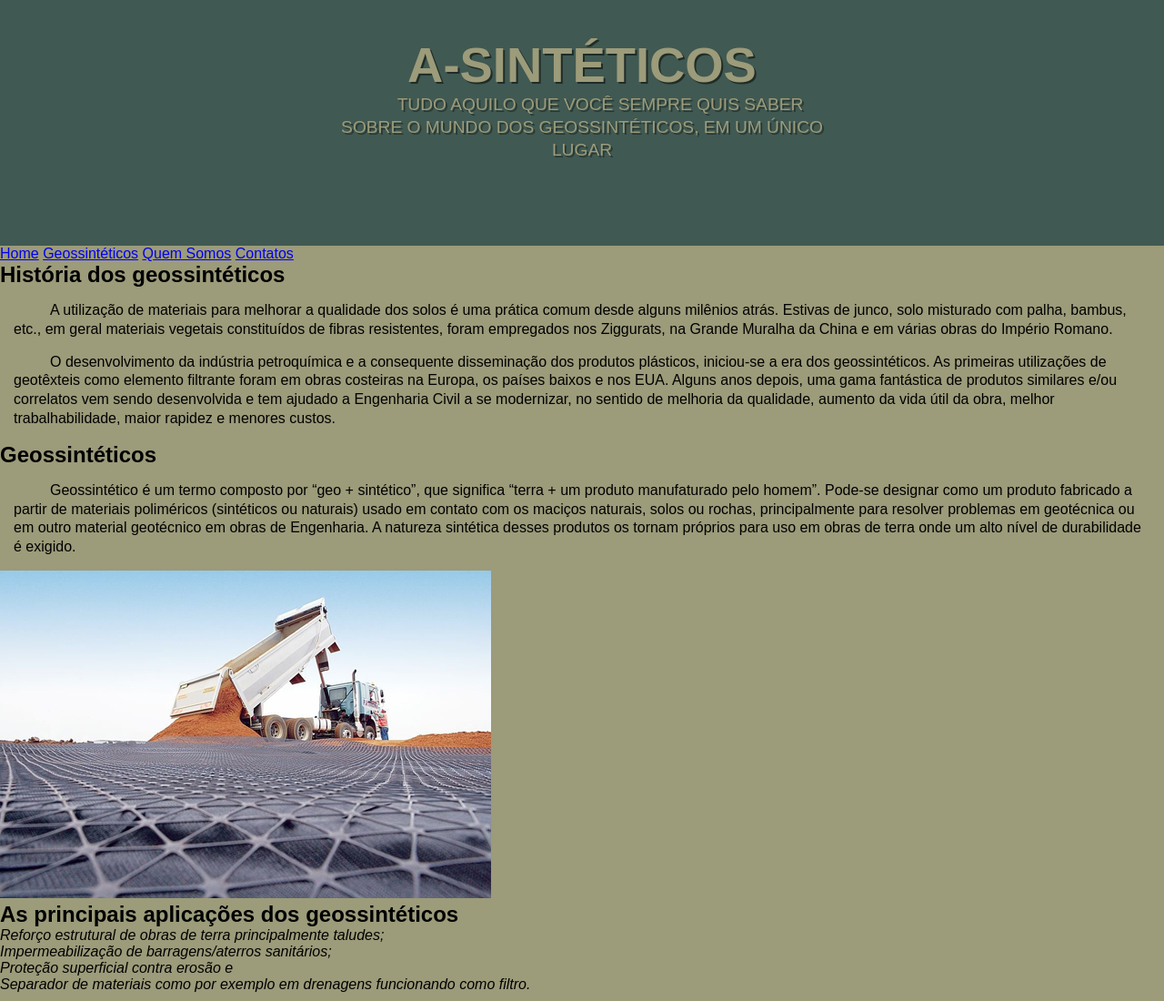
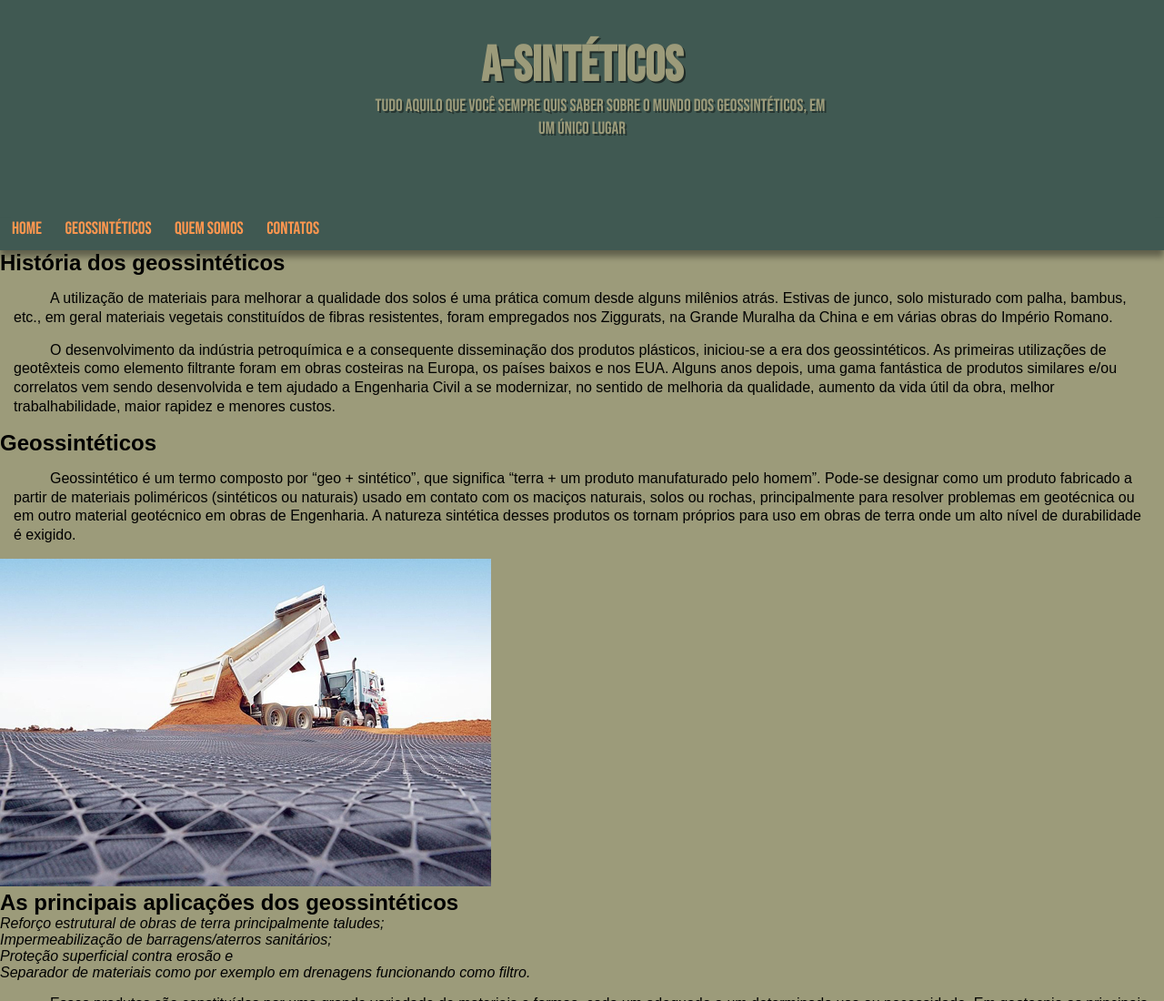
Before and after one commit to vandesonsantos/a-asinteticos, a plain HTML site: page index.html in a window 1280 px wide. Shown: the top 1100 px of the page at 91% size. Drawn offline with Linux system fonts and the light colour scheme.

Commit message:
cabeçalho

```diff
--- a/index.html
+++ b/index.html
@@ -16,7 +16,7 @@
     </header>
 
     <!--Menu de Navegação-->
-    <nav>
+    <nav class="menu">
         <a href="#">Home</a>
         <a href="#">Geossintéticos</a>
         <a href="#">Quem Somos</a>
--- a/src/css/estilo.css
+++ b/src/css/estilo.css
@@ -1,64 +1,83 @@
 @charset "UTF-08";
 
-/* Seletor glogal-reset */
-* {
-    margin: 0;
-    padding: 0;
-}
-
-/* Importação de fontes do google fonts */
+/* Importação de fontes do google font */
 @import url('https://fonts.googleapis.com/css2?family=Rajdhani:wght@300;400;500;600;700&display=swap');
 
-@import url('https://fonts.googleapis.com/css2? family= Bebas+Neue & display=swap');
+@import url('https://fonts.googleapis.com/css2?family=Bebas+Neue&display=swap');
 
-/* Configurações de variáveis em CSS, cor e fontes */
+/* Configurações de variáveis em CSS */
 :root {
     --cor0: #405952;
     --cor1: #4b7070;
     --cor2: #9c9b7a;
     --cor3: #ff974f;
     --cor4: #ff5a42;
-    --cor-padrao: #ffffff;
 
     --fonte-padrao: Arial, Verdana, Helvetica, Sans-Serif;
     --fonte-destaque: 'Rajdhani', sans-serif;
-    --fonte-titulo: 'Bebas Neue', cursiva;
+    --fonte-titulo: 'Bebas Neue', 'cursive';
 }
 
-/* Configuração do corpo do site */
-body {
-    font-family: var(--fonte-padrao);
-    background-color: var(--cor2);
+/* Seletor global para retirar margens */
+* {
+    margin: 0px;
+    padding: 0px;
 }
 
-p {
-    margin:15px;
+/* Configurações do corpo do site */
+body {
+    background-color: var(--cor2);
+    font-family: var(--fonte-padrao);
+}
+
+body p {
+    margin: 15px;
     text-indent: 40px;
     font-size: 1em;
     line-height: 1.3em;
 }
 
-/* Cabeçalho */
+/* Configurações do cabeçalho */
 .cabecalho {
     background-color: var(--cor0);
     color: var(--cor2);
-    height: 230px;
+    font-family: var(--fonte-titulo);
+    text-transform: uppercase;
     text-align: center;
-    padding-top: 40px;
+    padding: 40px;
     min-height: 160px;
-    text-transform: uppercase;
 }
 
 .cabecalho .titulo {
-
     font-size: 3.4em;
-    text-shadow: 2px 2px 0px rgba(0, 0, 0, 0.507);
+    text-shadow: 2px 2px 0px rgba(0, 0, 0, 0.510);
 }
 
 .cabecalho .destaque {
+    font-size: 1.2em;
+    margin: auto;
+    text-shadow: 2px 2px 0px rgba(0, 0, 0, 0.40);
+    max-width: 550px;
+}
 
+
+/* Configurações do menu de navegação */
+.menu {
+    background-color: var(--cor0);
+    height: 35px;
+    box-shadow: 0px 7px 7px rgba(0, 0, 0, 0.390)
+}
+
+.menu a {
+    color: var(--cor3);
+    font-family: var(--fonte-titulo);
+    text-decoration: none;
+    padding: 8px;
+    margin-left: 5px;
+    border-radius: 3px;
     font-size: 1.2em;
-    max-width: 550px;
-    margin: auto;
-    text-shadow: 2px 2px 0px rgba(0, 0, 0, 0.37);
+    transition-duration: 3s;
 }
+.menu a:hover {
+    background-color: #4b7070c4;
+}
```
